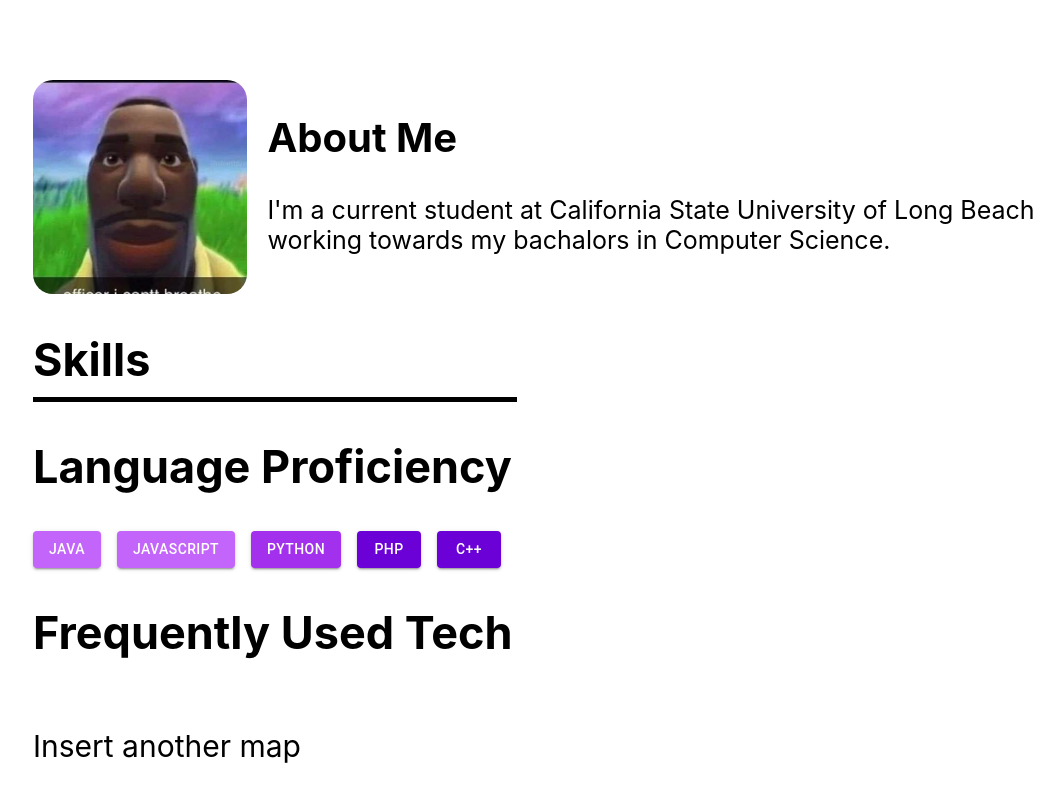
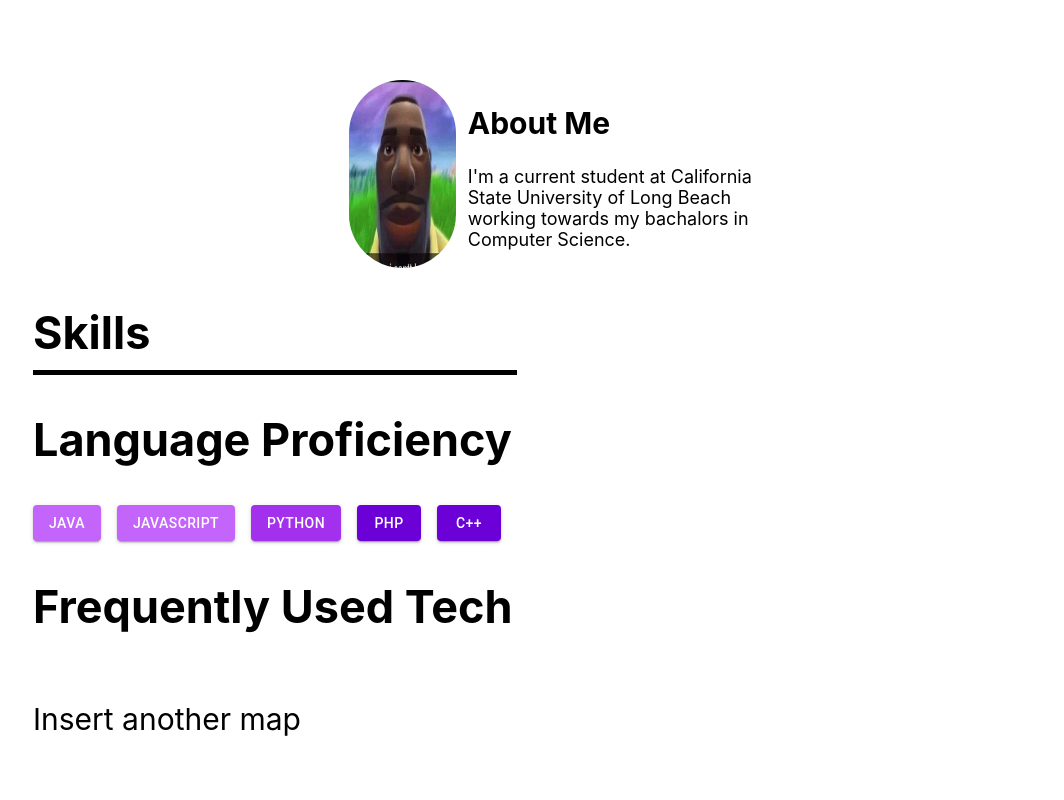
Before and after one commit to porterclev/Portfolio, a React (Create React App) app: page / in a window 1280 px wide. Shown: the top 800 px of the page, without its empty margins (175-1239 px from the left). Built offline with nearby package versions, Linux system fonts and the light colour scheme.

Commit message:
centered and scaled about section

```diff
--- a/src/views/About/About.css
+++ b/src/views/About/About.css
@@ -2,22 +2,24 @@
     display: flex;
     flex-direction: row;
     justify-items: left;
+    justify-content: center;
 }
 
 .about-text-box {
-    margin-left: 20px;
+    margin-left: 12px;
+    width: 30%;
 }
 .about-container p{
-    font-size: 25px;
+    font-size: 18px;
     text-align: left;
 }
 
 .about-container h1{
-    font-size: 40px;
+    font-size: 30px;
     text-align: left;
 }
 
 .profile-image {
-    border-radius: 20px;
-    width: 20%;
+    border-radius: 100px;
+    width: 10%;
 }
```
